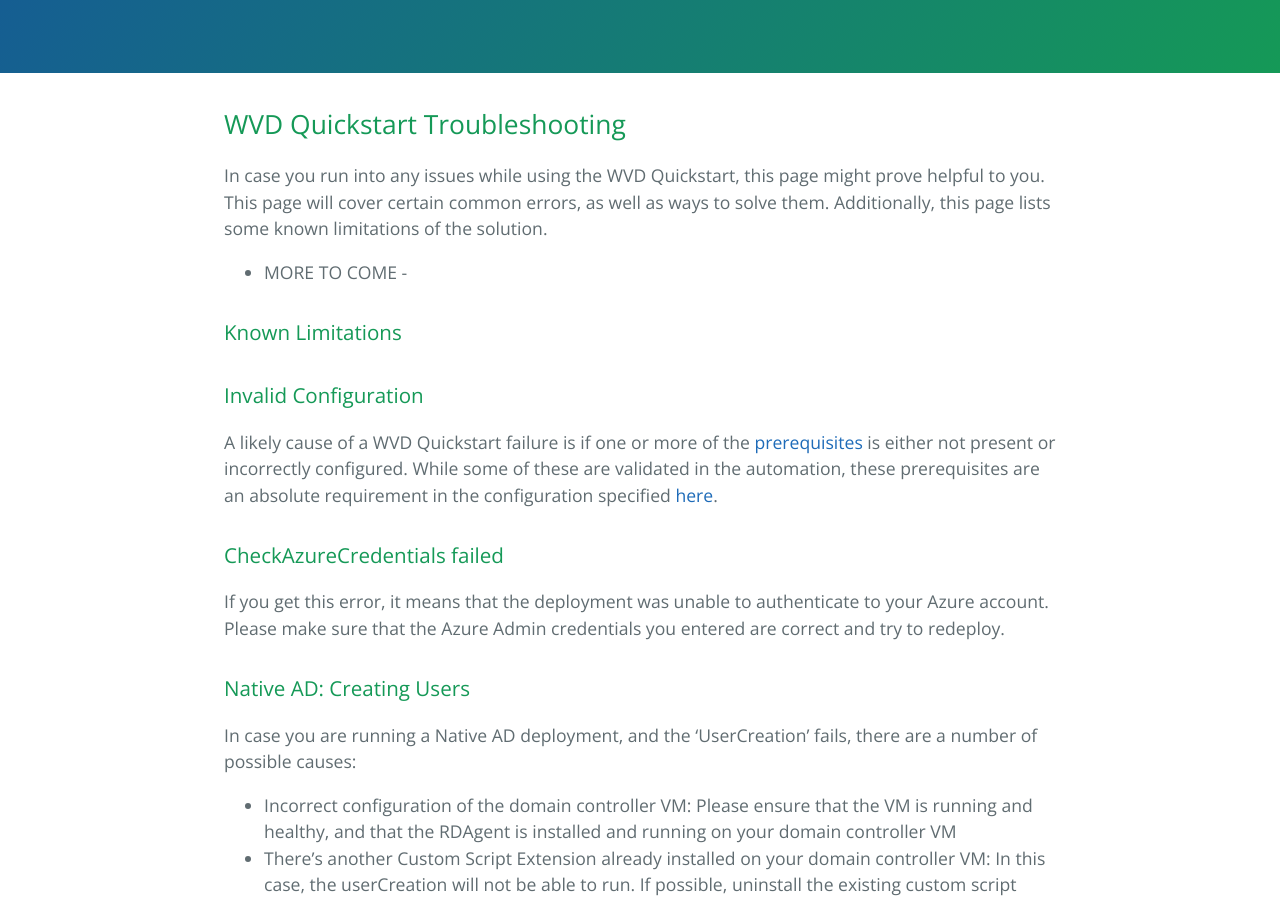
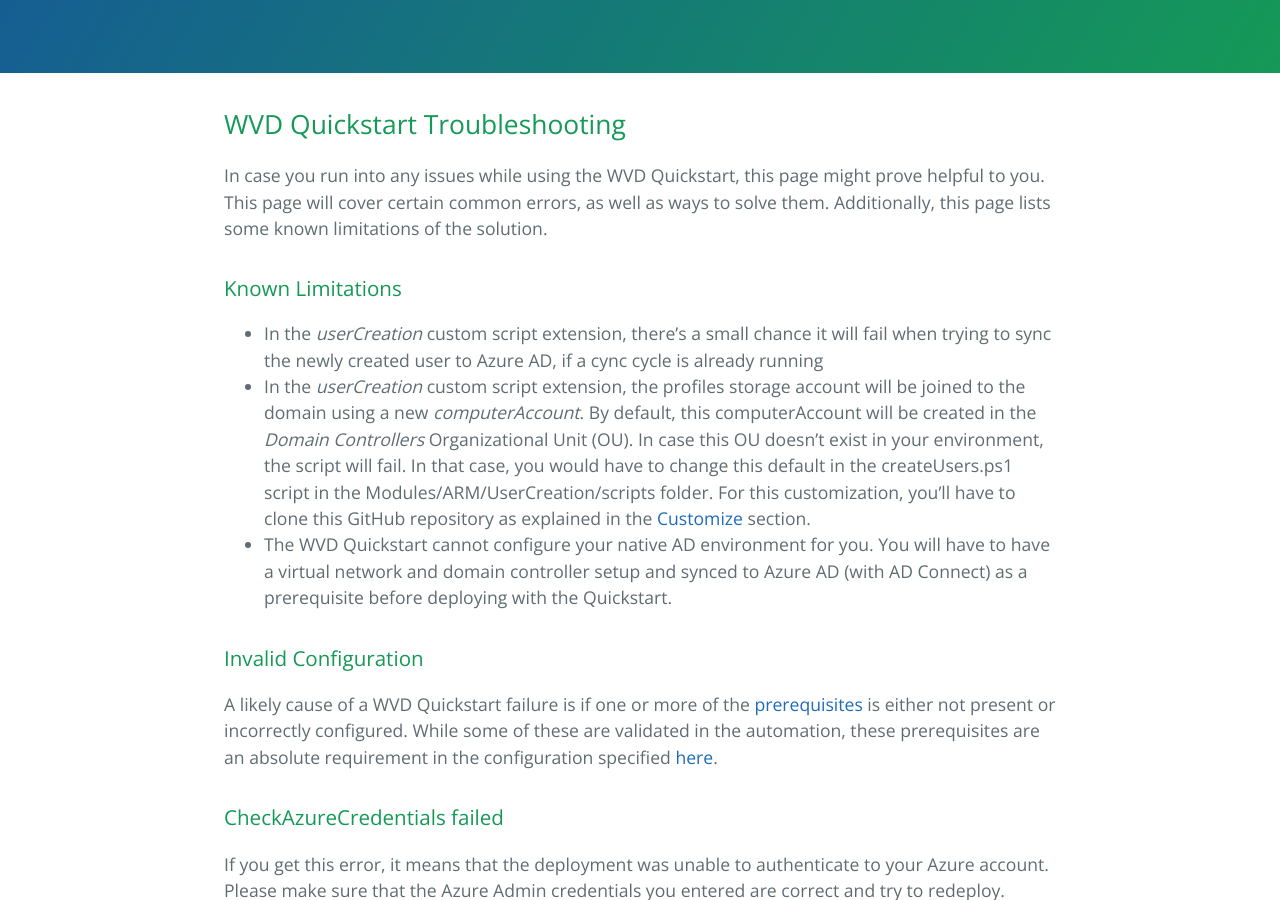
Before and after one commit to samvdjagt/wvdquickstart, a Jekyll site: the page built from troubleshoot.md, in a window 1280 px wide and 900 px high, scrolled down 263 px. Built offline with Jekyll 4.4.1, drawn with Linux system fonts in a browser that asks for light colours.

Commit message:
Update troubleshoot.md

```diff
--- a/troubleshoot.md
+++ b/troubleshoot.md
@@ -7,10 +7,10 @@
 ## WVD Quickstart Troubleshooting
 In case you run into any issues while using the WVD Quickstart, this page might prove helpful to you. This page will cover certain common errors, as well as ways to solve them. Additionally, this page lists some known limitations of the solution.
 
-- MORE TO COME -
-
 ### Known Limitations
-
+* In the *userCreation* custom script extension, there's a small chance it will fail when trying to sync the newly created user to Azure AD, if a cync cycle is already running
+* In the *userCreation* custom script extension, the profiles storage account will be joined to the domain using a new *computerAccount*. By default, this computerAccount will be created in the *Domain Controllers* Organizational Unit (OU). In case this OU doesn't exist in your environment, the script will fail. In that case, you would have to change this default in the createUsers.ps1 script in the Modules/ARM/UserCreation/scripts folder. For this customization, you'll have to clone this GitHub repository as explained in the <a href="customize">Customize</a> section.
+* The WVD Quickstart cannot configure your native AD environment for you. You will have to have a virtual network and domain controller setup and synced to Azure AD (with AD Connect) as a prerequisite before deploying with the Quickstart.
 
 ### Invalid Configuration
 A likely cause of a WVD Quickstart failure is if one or more of the <a href="howto">prerequisites</a> is either not present or incorrectly configured. While some of these are validated in the automation, these prerequisites are an absolute requirement in the configuration specified <a href="howto">here</a>.
```
